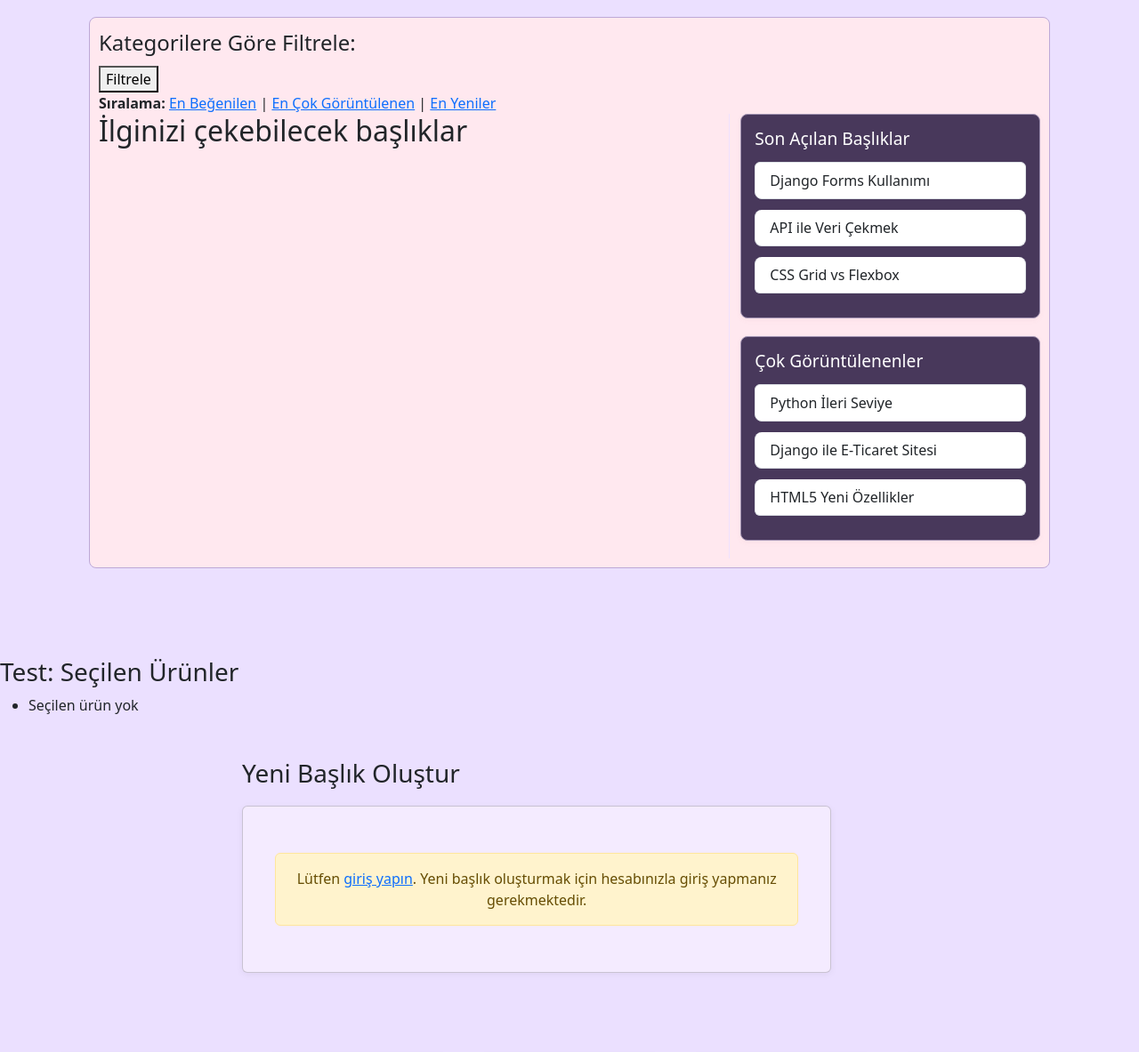
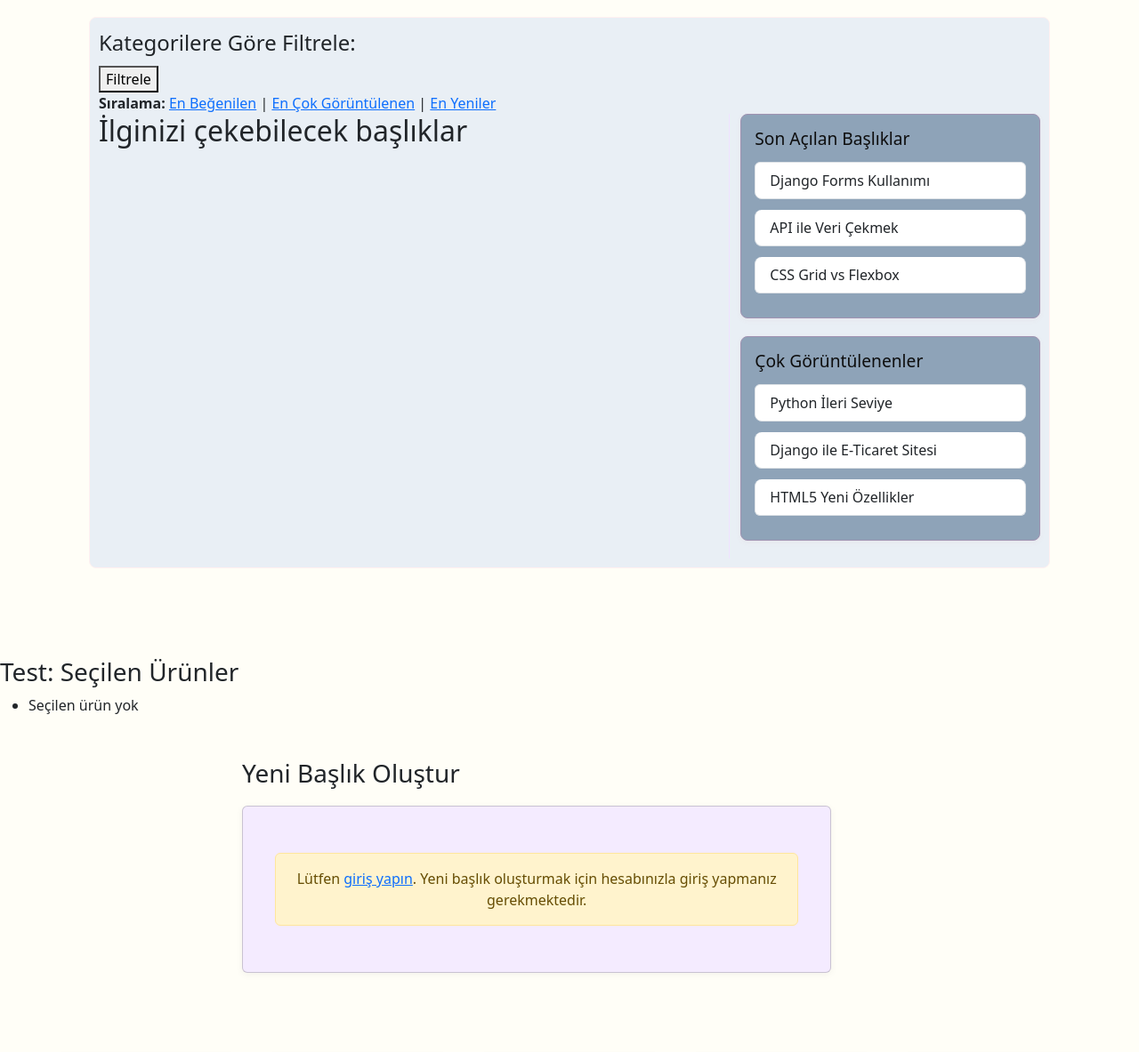
Before and after one commit to bilge9/NeAlmali, a Django app: page /forum/ in a window 1280 px wide. Shown: the part 301-1484 px from the top of the page at 89% size. Run offline with Django 5.2, Linux system fonts and the light colour scheme.

Commit message:
hata düzeltimi

```diff
--- a/account/mainaccount/templates/forum.html
+++ b/account/mainaccount/templates/forum.html
@@ -34,7 +34,7 @@
 
 {% block content %}
   <div id="banner" class="banner-container"><!--banner resmi-->
-    <img src={% static "pictures/forumbanner.png"%} alt="banner">
+    <img src={% static "pictures/e.png"%} alt="banner">
   </div>
   <div class="category-bar" id="category-bar">
   <!-- Kategoriler buraya gelecek -->
--- a/account/mainaccount/views.py
+++ b/account/mainaccount/views.py
@@ -161,10 +161,6 @@ def product_info(request, product_id):
     # Session üzerinden seçilen ürün ID'lerini al (eğer session'da yoksa boş liste kullan)
     selected_ids = request.session.get('selected_product_ids', [])
 
-    # Eğer bu ürün session'da yoksa ekle (session'da sayıları string olarak saklayabilirsin)
-    if str(product_id) not in selected_ids:
-        selected_ids.append(str(product_id))
-        request.session['selected_product_ids'] = selected_ids
 
     # Yorum yapabilmek için kullanıcı doğrulaması ve ürünü satın almış olma kontrolü
     if request.user.is_authenticated:
@@ -208,17 +204,7 @@ def forum_page(request):# bu fonksiyon baya değişti
     query = request.GET.get('q')
     products = Product.objects.all()
 
-    #  1. GET ile gelen product_id'leri session'a ekle
-    if request.method == "GET":
-        product_ids_from_url = request.GET.getlist("product_id")
-        existing_ids = request.session.get("selected_product_ids", [])
 
-        for pid in product_ids_from_url:
-            if pid not in existing_ids:
-                existing_ids.append(pid)
-
-        request.session["selected_product_ids"] = existing_ids
-     # Session'dan seçili ürün ID'lerini al
     preselected_ids = request.session.get('selected_product_ids', [])
     selected_products = Product.objects.filter(id__in=preselected_ids)
 
@@ -283,7 +269,7 @@ def forum_page(request):# bu fonksiyon baya değişti
             for r in related:
                 r.related_threads.add(thread)
                  # Forum başlığı oluşturulduktan sonra session’daki seçili ürünleri temizle
-            request.session['selected_products_ids'] = []
+            request.session['selected_product_ids'] = []
 
             messages.success(request, "Başlık başarıyla oluşturuldu!")
 
@@ -558,12 +544,18 @@ def urun_ara(request):# ürün adını arayarak listeliyor ve seçtiriyo ona gr
 def clear_selected_products(request):# birden fazzla ürün eklenince seçimleri kaldırmaya yarayan kısım
     request.session['selected_product_ids'] = []
     return JsonResponse({'status': 'ok'})
-def add_product_to_session(request, product_id):# üürnleri ssesssiona ekleyerek birden fazla ürün eklenmes,ni sağlayan ksım
-    selected_ids = request.session.get("selected_product_ids", [])
-    if product_id not in selected_ids:
-        selected_ids.append(product_id)
-        request.session["selected_product_ids"] = selected_ids
-        messages.success(request, "Ürün başarıyla eklendi.")
-    else:
-        messages.info(request, "Ürün zaten seçilmişti.")
-    return redirect('forum_page')
+
+def add_product_to_session(request, product_id):
+    # Eğer kullanıcı giriş yapmamışsa giriş sayfasına yönlendir
+    if not request.user.is_authenticated:
+        messages.warning(request, "Ürün seçebilmek için giriş yapmalısınız.")
+        return redirect('/login/?next=' + request.get_full_path())
+
+    selected = request.session.get("selected_product_ids", [])
+    if str(product_id) not in selected:
+        selected.append(str(product_id))
+        request.session["selected_product_ids"] = selected
+        request.session.modified = True
+
+    next_url = request.GET.get("next", "/forum/")
+    return redirect(next_url)
--- a/account/static/css/forum.css
+++ b/account/static/css/forum.css
@@ -1,5 +1,5 @@
 body{
-  background-color: #ebe0ff !important;
+  background-color: #fffef7 !important;
 }
 .search-bar {
   position: relative;
@@ -68,8 +68,8 @@ body{
 
   /* Sağ taraf başlıkları kart gibi */
   .sidebar-section {
-    color: #ffffff;
-    background: #48385b;
+    color: #0e0e0e;
+    background: #8ea3b8;
     border: 1px solid #a092b1;
     border-radius: 8px;
     padding: 15px;
@@ -83,10 +83,10 @@ body{
     margin-bottom: 15px;
   }
   .forum-container{
-    background-color: #ffe8ef;
+    background-color: #e9eff5;
     margin: 100px;
     margin-top: 320px;
-    border: 1px solid #bda8d7;
+    border: 1px solid #fff0f0;
     border-radius:8px;
     padding: 10px;
   }
@@ -184,7 +184,8 @@ body{
 }
 
 .list-group-item:hover {
-  background-color: #33337d; /* lavanta rengi hover */
+
+  background-color:#8bbeda; ; /* lavanta rengi hover */
 }
 
 /* Başlık (h5) */
```
Also changed, not shown: account/mainaccount/templates/product_info.html (+3 -19 lines).
